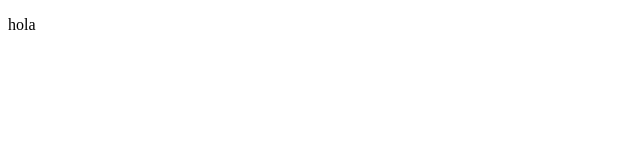
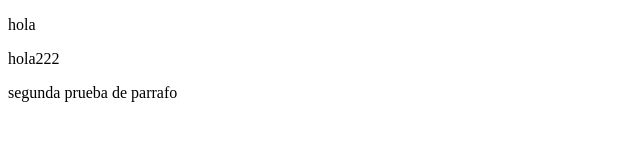
Before and after one commit to Jdehorta/NivelacionSprint2M, a plain HTML site: page index.html in a window 1280 px wide. Shown: the whole page, without its empty margins (0-640 px from the left). Drawn offline with Linux system fonts and the light colour scheme.

Commit message:
Update index.html

```diff
--- a/index.html
+++ b/index.html
@@ -8,5 +8,8 @@
 </head>
 <body>
     <p>hola</p>
+    <p>hola222</p>
+    <p>segunda prueba de parrafo</p>
+
 </body>
 </html>
```
